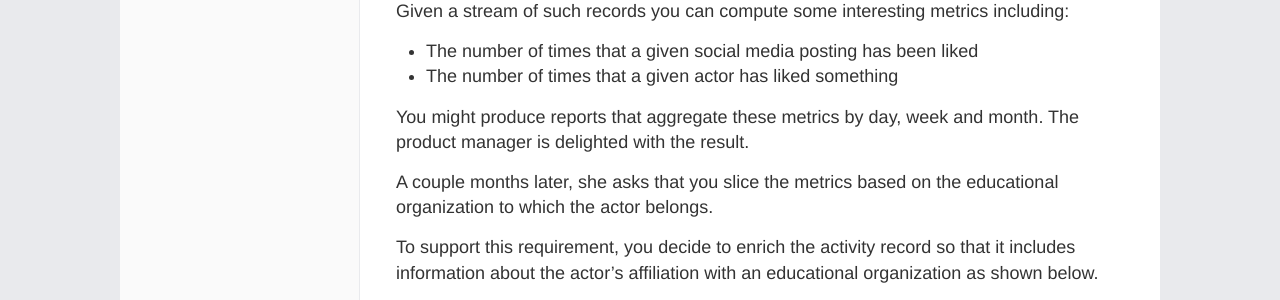
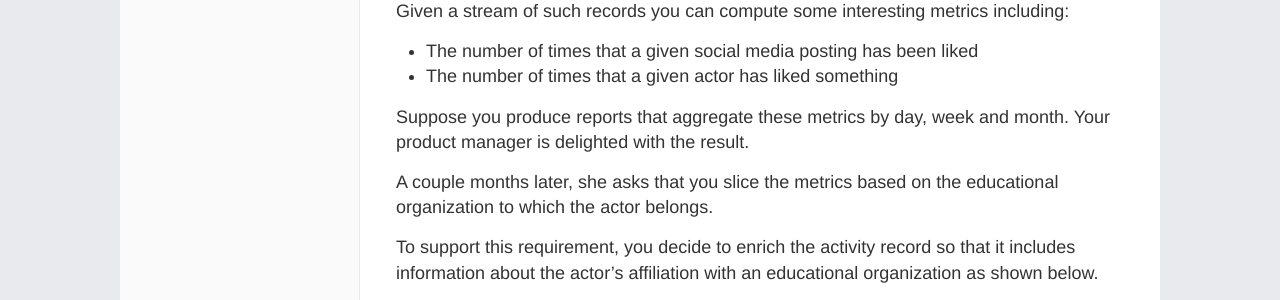
Before and after one commit to konigio/konigio.github.io, a Jekyll site: the page built from docs/The_Case_for_Semantic_Modeling.md, in a window 1280 px wide. Shown: the part 1154-1454 px from the top of the page. Built offline with Jekyll 4.4.1, drawn with Linux system fonts in a browser that asks for light colours.

Commit message:
Updated The Case for Semantic Modeling

```diff
--- a/docs/The_Case_for_Semantic_Modeling.md
+++ b/docs/The_Case_for_Semantic_Modeling.md
@@ -51,7 +51,7 @@ Given a stream of such records you can compute some interesting metrics includin
 *  The number of times that a given social media posting has been liked
 *  The number of times that a given actor has liked something
 
-You might produce reports that aggregate these metrics by day, week and month.  The product manager is delighted with the result.
+Suppose you produce reports that aggregate these metrics by day, week and month.  Your product manager is delighted with the result.
 
 A couple months later, she asks that you slice the metrics based on the educational organization to
 which the actor belongs.
```
